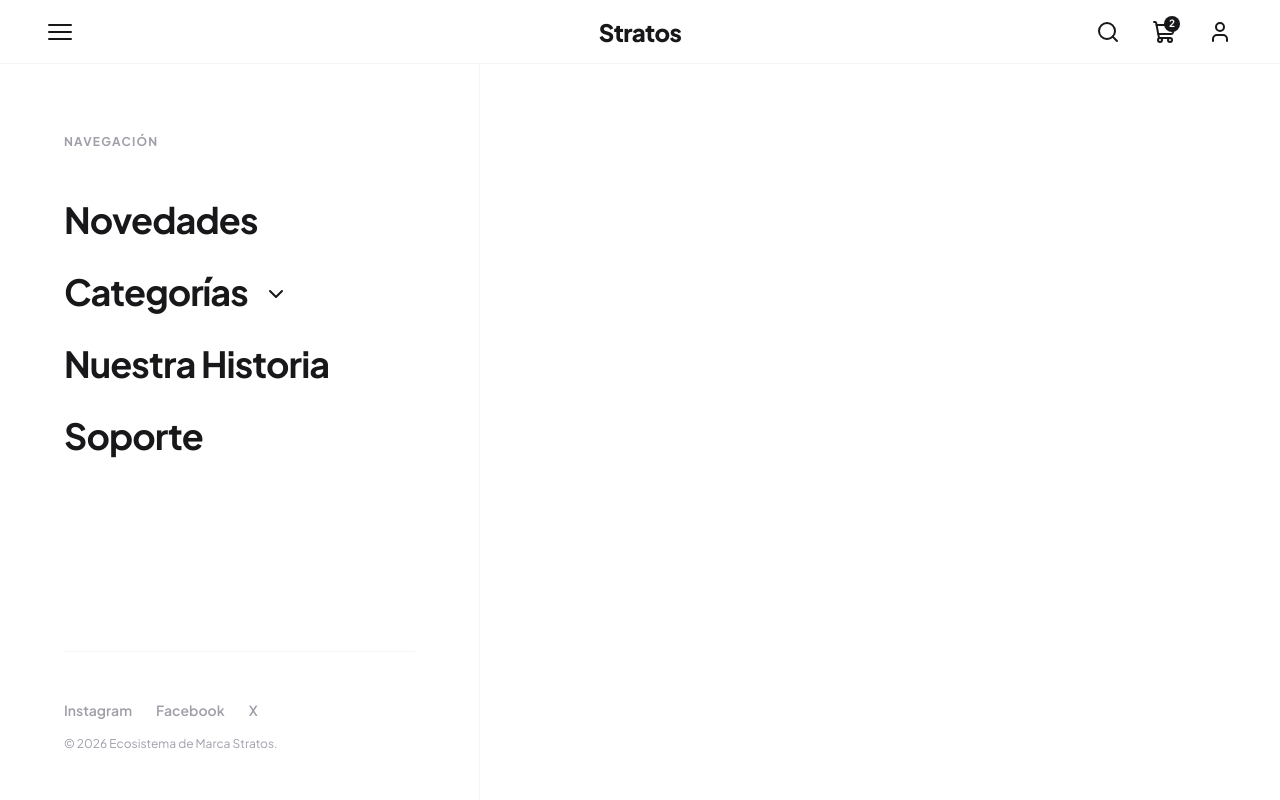
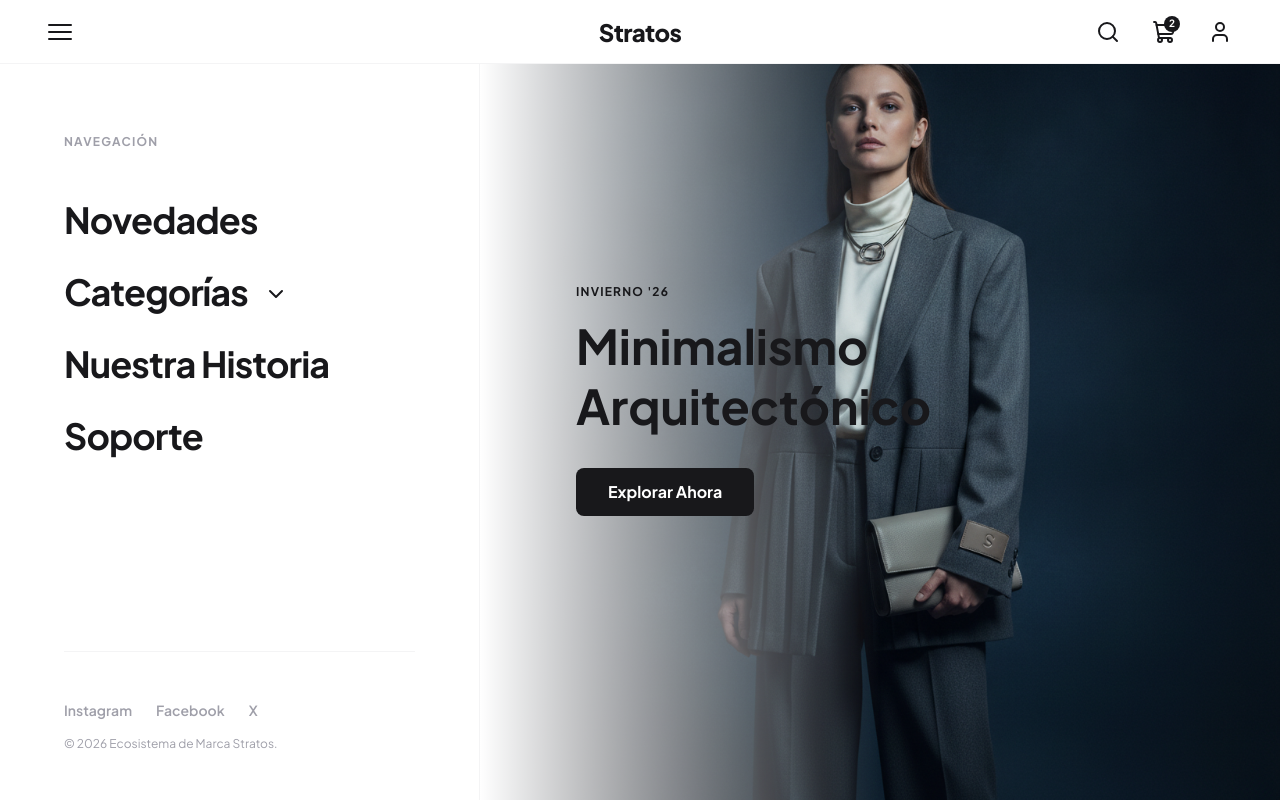
Before and after one commit to arturolguillen/devarturo-6-mega-menu, a Next.js app: page / in a window 1280 px wide. Shown: the top 800 px of the page. Built offline with nearby package versions, Linux system fonts and the light colour scheme.

Commit message:
feat: add SideNavigationPreviewPanel component and integrate it into the Home page

```diff
--- a/src/app/page.tsx
+++ b/src/app/page.tsx
@@ -17,6 +17,7 @@ import SideNavigationBody from "@/components/SideNavigationBody";
 import SideNavigationFooter from "@/components/SideNavigationFooter";
 import SideNavigationHeader from "@/components/SideNavigationHeader";
 import SideNavigationMenu from "@/components/SideNavigationMenu";
+import SideNavigationPreviewPanel from "@/components/SideNavigationPreviewPanel";
 
 export default function Home() {
     return (
@@ -32,6 +33,7 @@ export default function Home() {
                     <SideNavigationMenu />
                     <SideNavigationFooter />
                 </SideNavigationBody>
+                <SideNavigationPreviewPanel />
             </SideNavigation>
             <Main>
                 <Hero>
--- /dev/null
+++ b/src/components/SideNavigationPreviewPanel.tsx
@@ -0,0 +1,21 @@
+import Link from "next/link";
+import MegaMenuCoverImage from "@/images/mega-menu-cover.png";
+import Image from "next/image";
+
+export default function SideNavigationPreviewPanel() {
+    return (
+        <div className="hidden lg:flex flex-1 relative bg-zinc-50 overflow-hidden">
+            <Image
+                src={MegaMenuCoverImage}
+                alt={'Editorial de Moda'}
+                className="absolute inset-0 w-full h-full object-cover object-top"
+            />
+            <div className="absolute inset-0 bg-linear-to-r from-white via-transparent to-transparent"></div>
+            <div className="relative z-10 p-24 flex flex-col justify-center max-w-lg">
+                <span className="text-xs font-bold uppercase tracking-widest text-zinc-900 mb-4">{'Invierno \'26'}</span>
+                <h3 className="text-5xl font-bold text-zinc-900 leading-tight mb-8">{'Minimalismo Arquitectónico'}</h3>
+                <Link href={'#'} className="inline-flex h-12 items-center px-8 bg-zinc-900 text-white font-bold rounded-lg hover:bg-zinc-800 transition-colors self-start">{'Explorar Ahora'}</Link>
+            </div>
+        </div>
+    );
+}
```
Also changed, not shown: src/images/mega-menu-cover.png (added).
